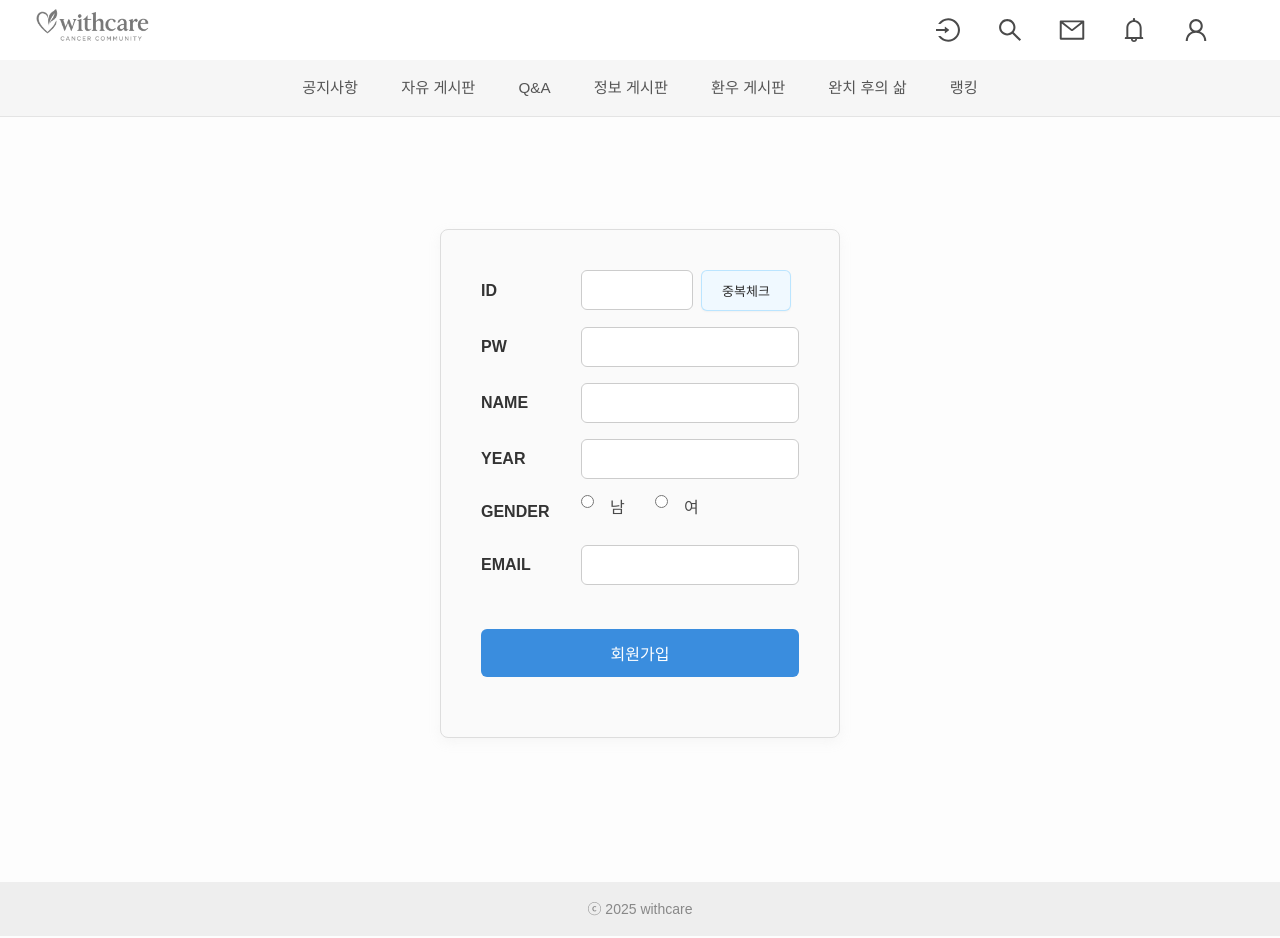
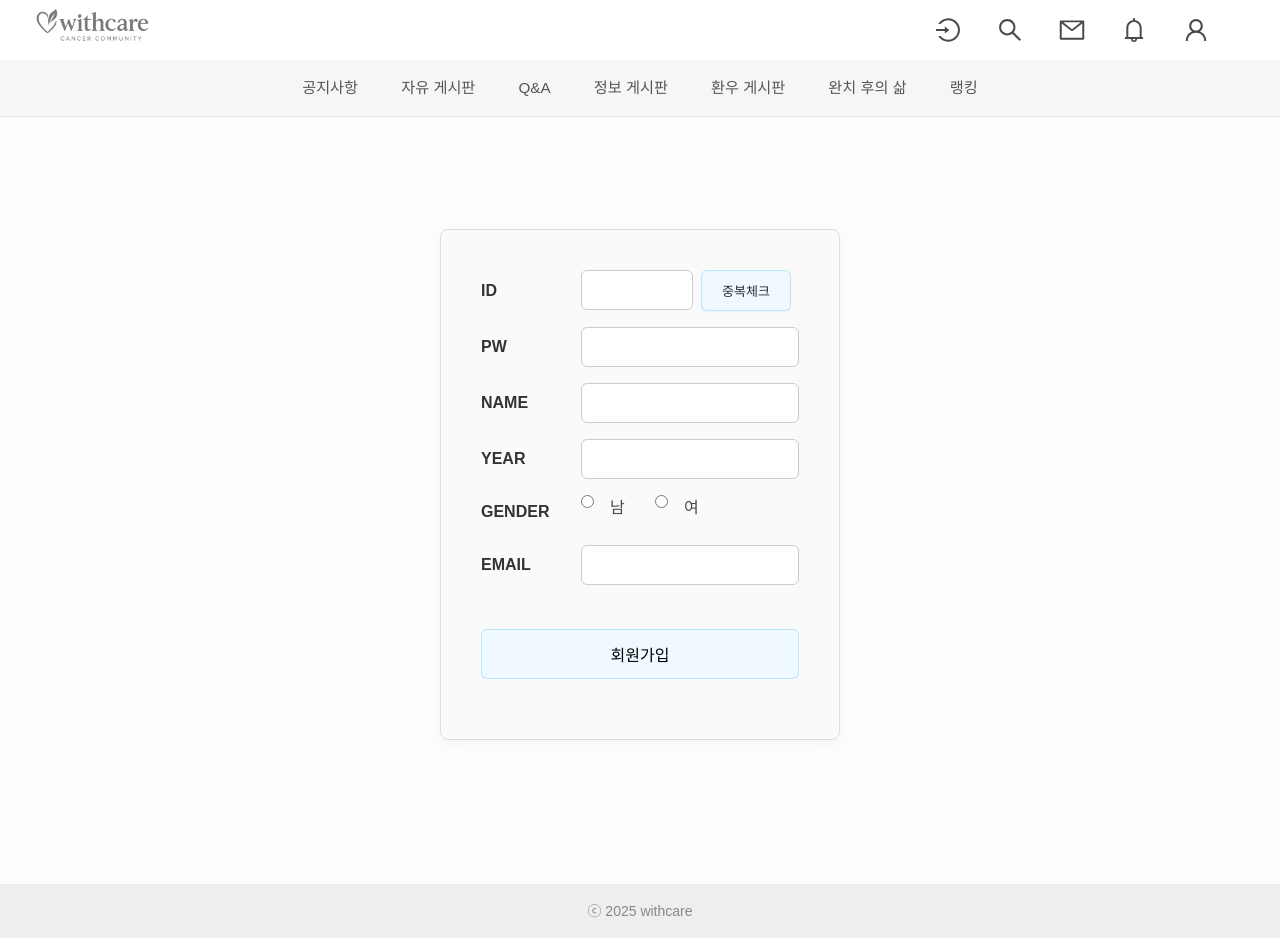
Before and after one commit to oneidsin/withcare_front, a Next.js app: page /login/join in a window 1280 px wide. Built offline with nearby package versions, Linux system fonts and the light colour scheme.

Commit message:
EDIT LOGIN CSS

```diff
--- a/src/app/login/login.css
+++ b/src/app/login/login.css
@@ -123,9 +123,9 @@
 
 /* 회원가입 버튼 스타일 */
 .login input[type="button"] {
-    background-color: #3a8dde;
-    color: white;
-    border: none;
+    background-color: #f0f9ff;
+    color: #000000;
+    border: 1px solid rgba(135, 209, 255, 0.5);
     padding: 12px 24px;
     font-size: 16px;
     border-radius: 6px;
```
